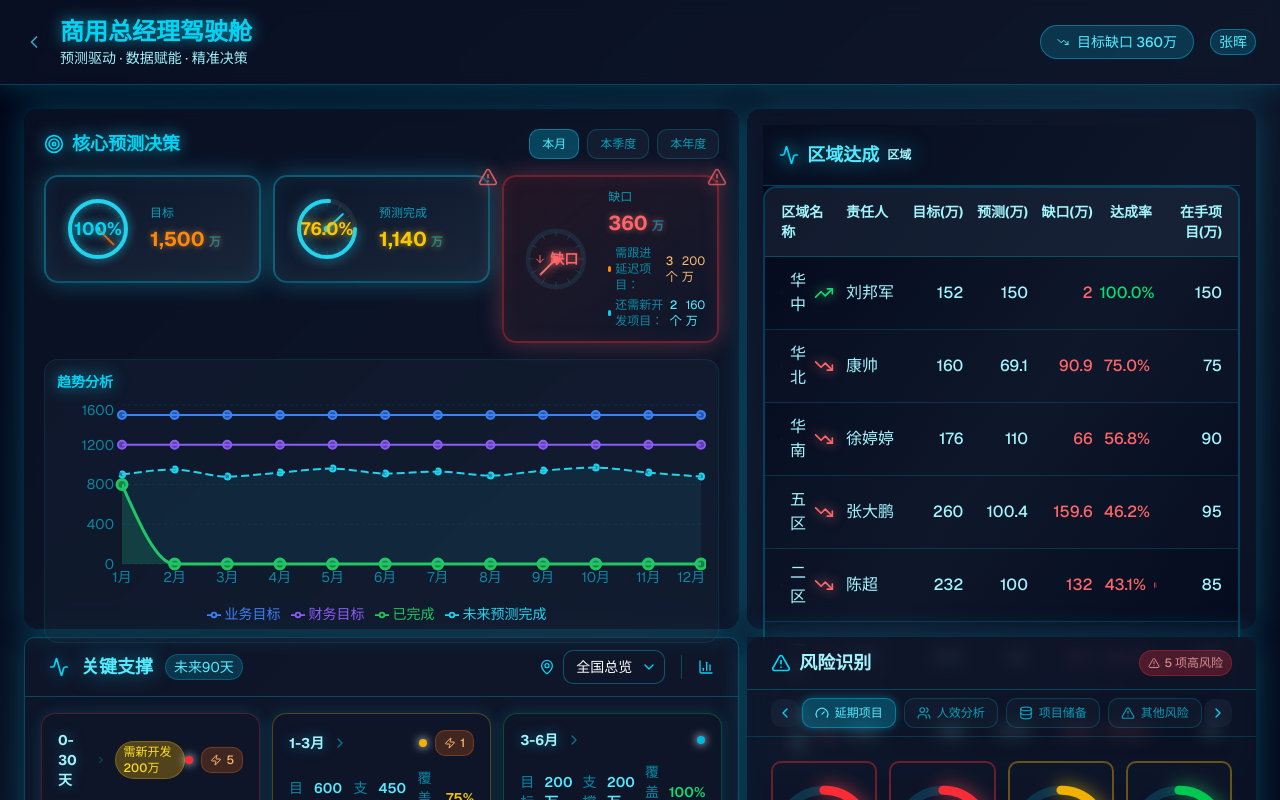
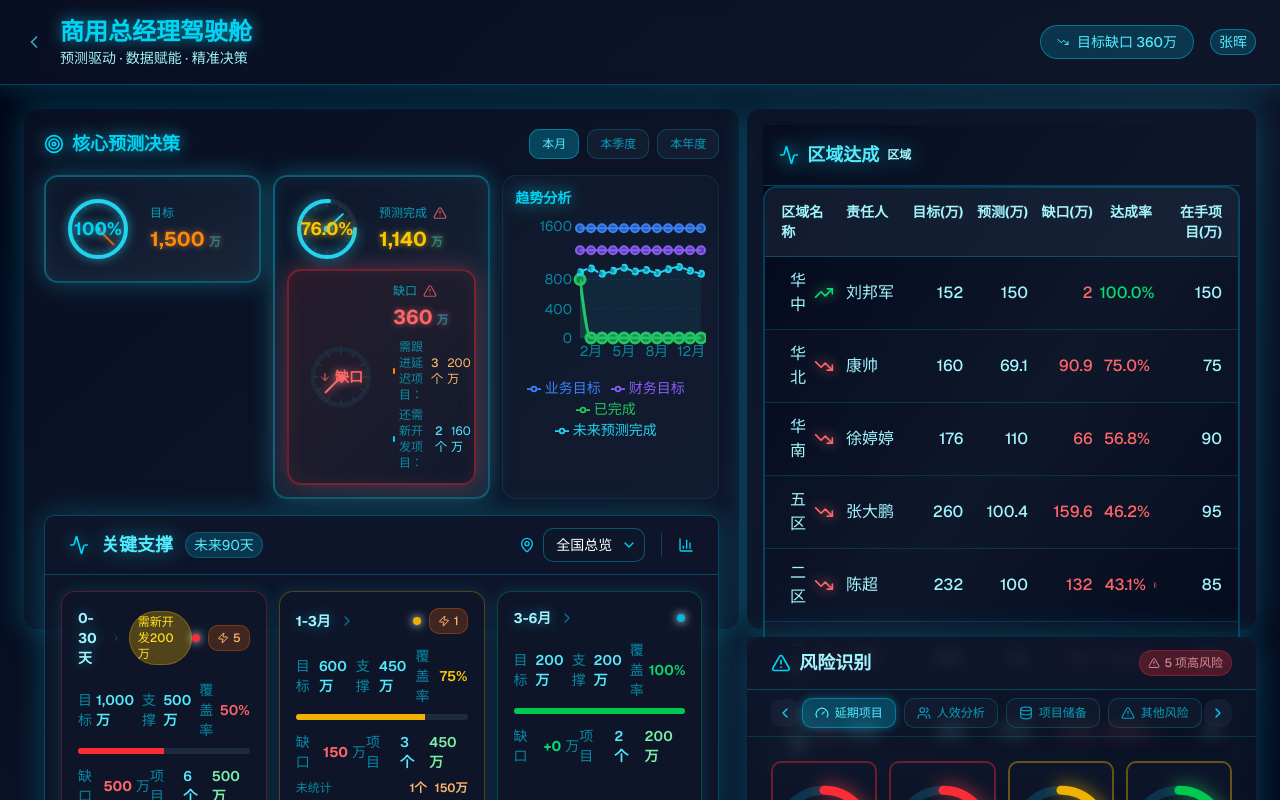
Before and after one commit to navylee1990/coze_jsc, a Next.js app: page /gm in a window 1280 px wide. Shown: the top 800 px of the page. Built offline with nearby package versions, Linux system fonts and the light colour scheme.

Commit message:
refactor(gm): 将仪表盘提醒图标移至标签内部，去除冗余包装层

```diff
--- a/src/app/gm/page.tsx
+++ b/src/app/gm/page.tsx
@@ -739,13 +739,6 @@ export default function GMDashboard() {
                 </div>
 
                 {/* 仪表盘2 - 预测完成 */}
-                <div className="relative">
-                  {/* 警告角标 - 根据达成率显示颜色 */}
-                  {animatedRate < 100 && (
-                    <div className="absolute -top-2 -right-2 z-10">
-                      <AlertTriangle className={`w-5 h-5 animate-pulse ${animatedRate >= 80 ? 'text-yellow-400 drop-shadow-[0_0_8px_rgba(250,204,21,0.8)]' : 'text-red-400 drop-shadow-[0_0_8px_rgba(248,113,113,0.8)]'}`} />
-                    </div>
-                  )}
                   <div
                     className="rounded-xl border-2 p-3 transition-all duration-300 bg-gradient-to-br from-slate-900/90 to-slate-800/90 border-cyan-500/40"
                     style={{
@@ -833,7 +826,12 @@ export default function GMDashboard() {
                       </div>
                       {/* 右侧数值 */}
                       <div className="flex-1">
-                        <div className="text-xs text-cyan-400/70 mb-1">预测完成</div>
+                        <div className="flex items-center gap-1.5 text-xs text-cyan-400/70 mb-1">
+                          <span>预测完成</span>
+                          {animatedRate < 100 && (
+                            <AlertTriangle className={`w-3.5 h-3.5 animate-pulse ${animatedRate >= 80 ? 'text-yellow-400' : 'text-red-400'}`} />
+                          )}
+                        </div>
                         <div className={cn(
                           'text-xl font-bold',
                           animatedForecast >= getTimeRangeData().target ? 'text-green-400' : 'text-yellow-400'
@@ -843,18 +841,8 @@ export default function GMDashboard() {
                         </div>
                       </div>
                     </div>
-                  </div>
-                </div>
 
                 {/* 仪表盘3 - 缺口 */}
-                <div className="relative">
-                  {/* 警告角标 - 根据缺口比例显示颜色 */}
-                  {animatedGap > 0 && (
-                    <div className="absolute -top-2 -right-2 z-10">
-                      <AlertTriangle className={`w-5 h-5 animate-pulse ${(Math.abs(animatedGap) / getTimeRangeData().target) * 100 <= 20 ? 'text-yellow-400 drop-shadow-[0_0_8px_rgba(250,204,21,0.8)]' : 'text-red-400 drop-shadow-[0_0_8px_rgba(248,113,113,0.8)]'}`} />
-                    </div>
-                  )}
-
                   <div
                     className={cn(
                       'rounded-xl border-2 p-3 transition-all duration-300',
@@ -960,7 +948,12 @@ export default function GMDashboard() {
                       </div>
                       {/* 右侧数值 */}
                       <div className="flex-1">
-                        <div className="text-xs text-cyan-400/70 mb-1">{animatedGap <= 0 ? '超额' : '缺口'}</div>
+                        <div className="flex items-center gap-1.5 text-xs text-cyan-400/70 mb-1">
+                          <span>{animatedGap <= 0 ? '超额' : '缺口'}</span>
+                          {animatedGap > 0 && (
+                            <AlertTriangle className={`w-3.5 h-3.5 animate-pulse ${(Math.abs(animatedGap) / getTimeRangeData().target) * 100 <= 20 ? 'text-yellow-400' : 'text-red-400'}`} />
+                          )}
+                        </div>
                         <div className={cn(
                           'text-xl font-bold',
                           animatedGap <= 0 ? 'text-green-400' : 'text-red-400'
@@ -996,7 +989,6 @@ export default function GMDashboard() {
                       </div>
                     </div>
                   </div>
-                </div>
               </div>
 
               {/* 趋势图表 */}
@@ -1091,6 +1083,7 @@ export default function GMDashboard() {
             {/* 未来支撑充分性面板 */}
             <FutureSupportAdequacyPanel theme="dashboard" />
           </div>
+          </div>
 
           {/* 右侧仪表区 */}
           <div className={cn(
```
